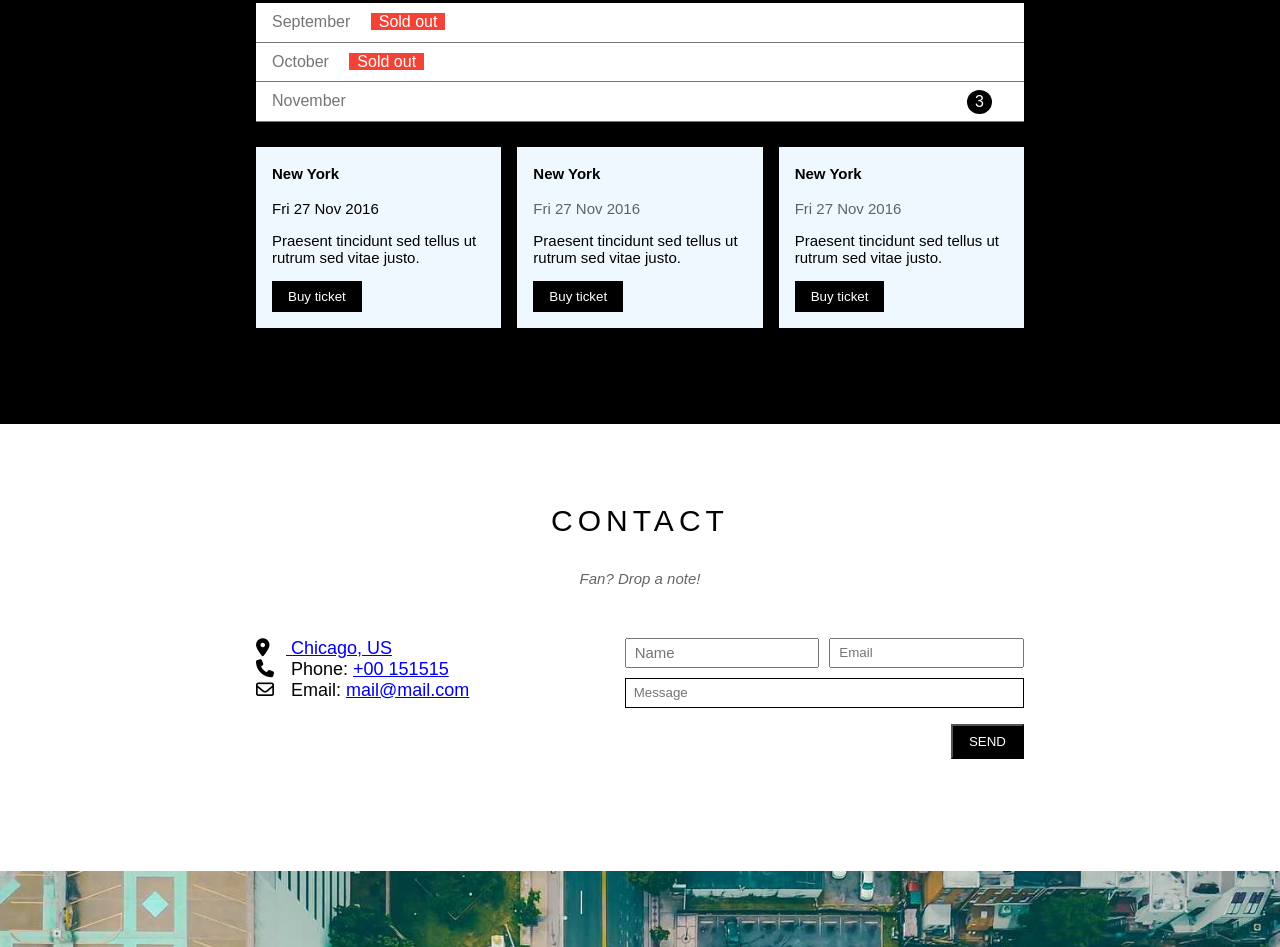
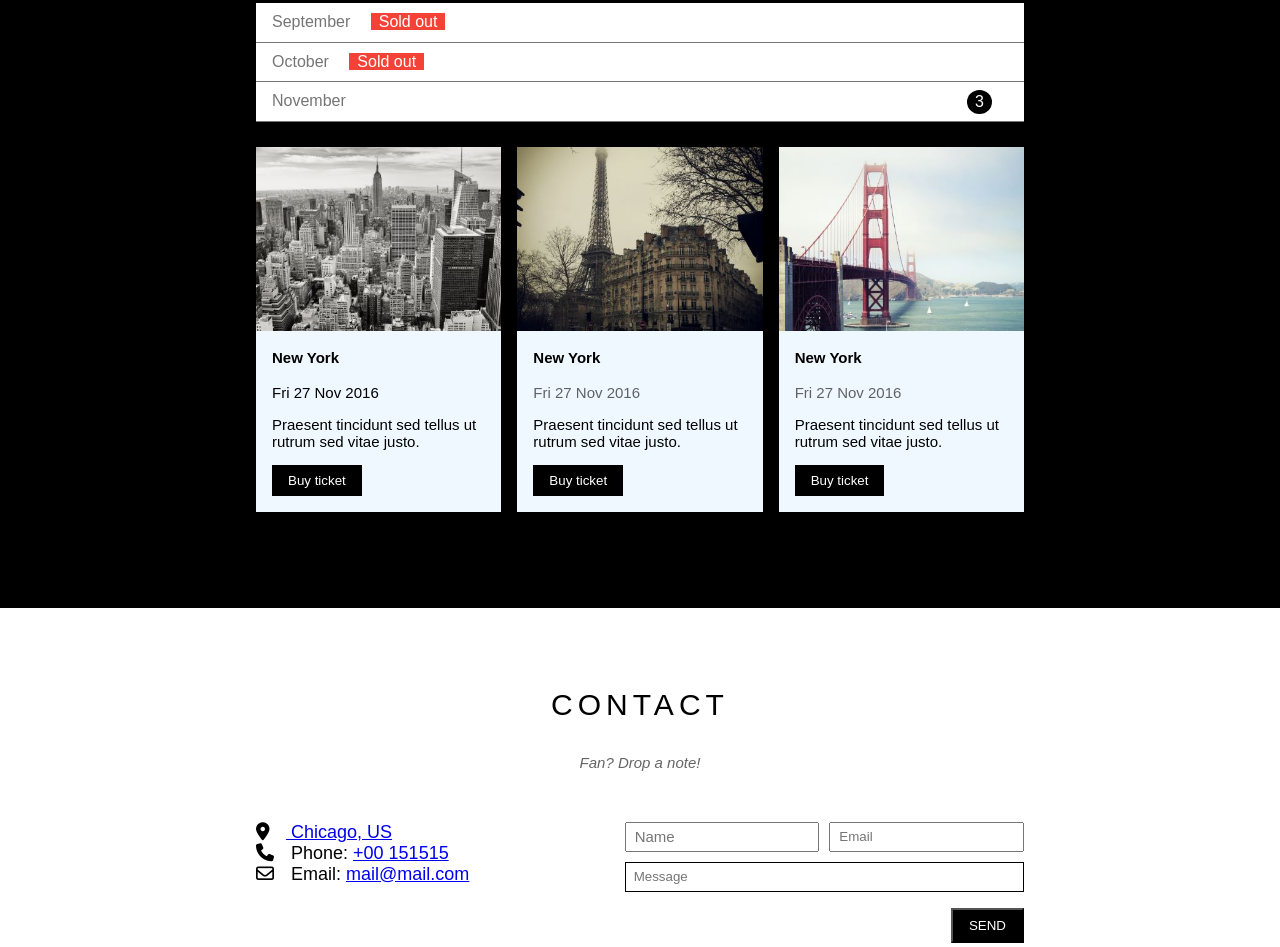
Before and after one commit to Truong1712/the_band, a plain HTML site: page index.html in a window 1280 px wide. Shown: the part 1761-2708 px from the top of the page. Drawn offline with Linux system fonts and the light colour scheme; the site is published under a folder, as on GitHub Pages, so addresses that start at the root find nothing.

Commit message:
Add files via upload

```diff
--- a/index.html
+++ b/index.html
@@ -96,7 +96,7 @@
                </div>
                <div class="third">
                 <div class="sub-third">
-                    <img src="/assets/css/img/third1.jpg" alt="" class="img">
+                    <img src="./assets/css/img/third1.jpg" alt="" class="img">
                     <div class="text-third">
                         <h2 class="text-head">New York</h2>
                         <p class="sub-text-heading">Fri 27 Nov 2016</p>
@@ -105,7 +105,7 @@
                     </div>
                 </div>
                    <div class="sub-third">
-                    <img src="/assets/css/img/third2.jpg" alt="" class="img">
+                    <img src="./assets/css/img/third2.jpg" alt="" class="img">
                     <div class="text-third">
                         <h2 class="text-head">New York</h2>
                         <p class="sub-text-head">Fri 27 Nov 2016</p>
@@ -114,7 +114,7 @@
                     </div>
                 </div>
                 <div class="sub-third">
-                    <img src="/assets/css/img/third3.jpg" alt="" class="img">
+                    <img src="./assets/css/img/third3.jpg" alt="" class="img">
                     <div class="text-third">
                         <h2 class="text-head">New York</h2>
                         <p class="sub-text-head">Fri 27 Nov 2016</p>
```
